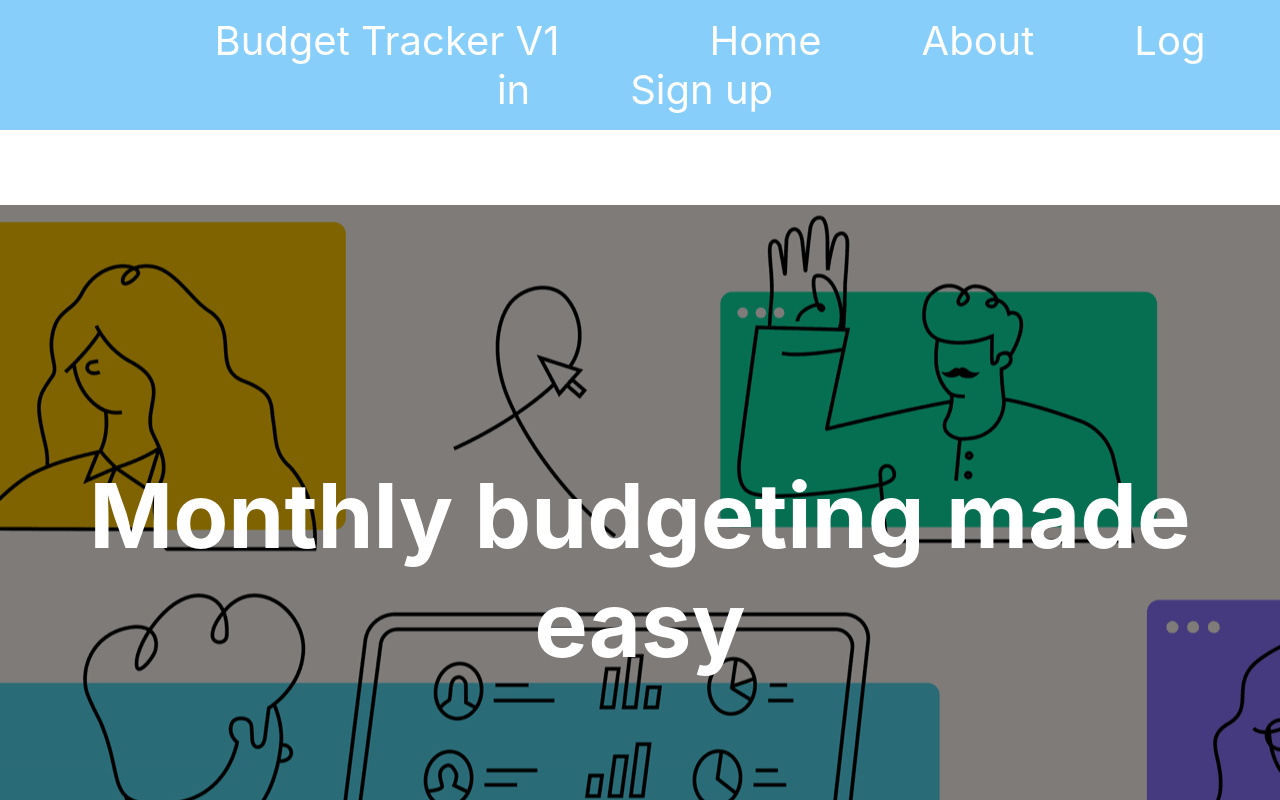
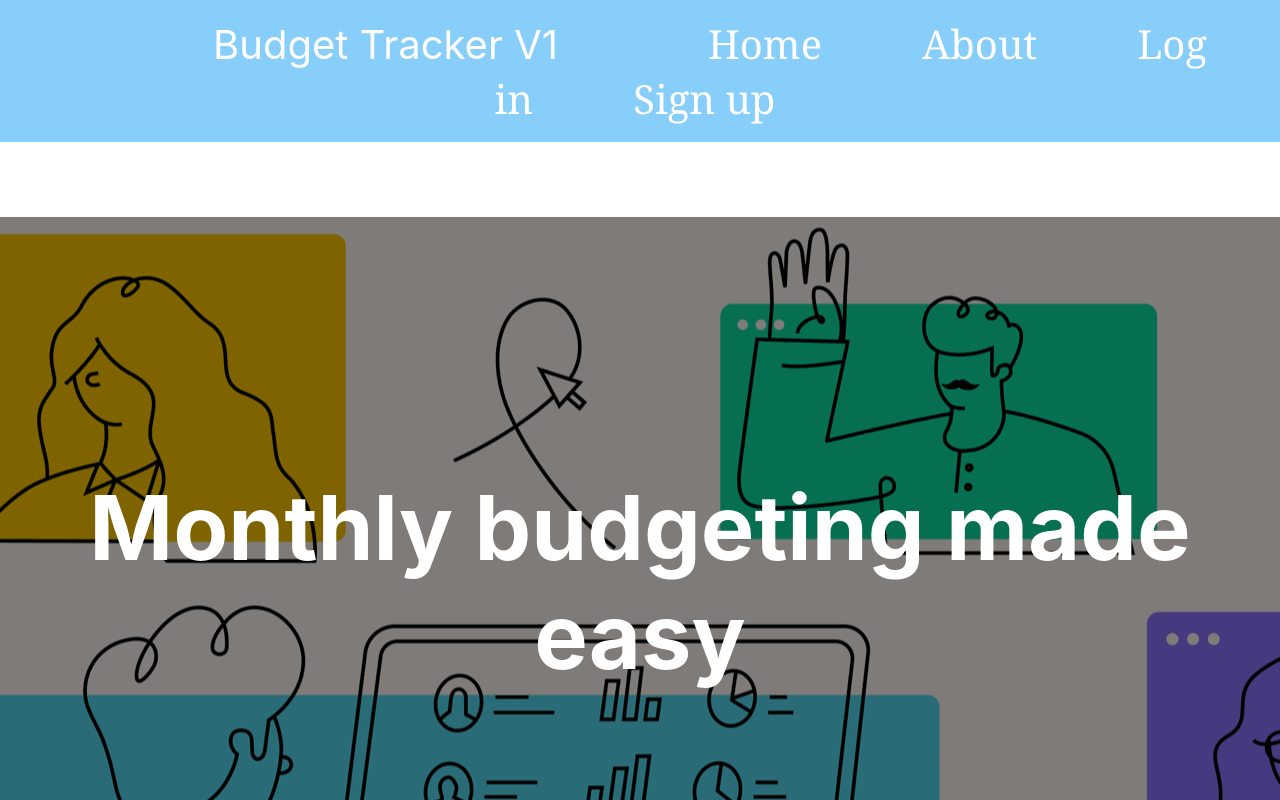
Before and after one commit to henry-li-06/Budget-Tracker, a React (Create React App) app in the folder budget-tracker-frontend/: page / in a window 1280 px wide. Shown: the top 800 px of the page. Built offline with nearby package versions, Linux system fonts and the light colour scheme.

Commit message:
Created class Home for homepage

```diff
--- a/budget-tracker-frontend/src/App.js
+++ b/budget-tracker-frontend/src/App.js
@@ -1,5 +1,6 @@
 import React from 'react';
-
+import Navbar from './static/Navbar.jsx';
+import Home from './static/Home.jsx';
 import './styles/App.css';
 
 function App() {
@@ -8,26 +9,13 @@ function App() {
       <header className="App=header">
         <header className="header">
           <div className="container">
-            <section id="navbar">
-              <ul>
-                <li id="heading">Budget Tracker V1</li>
-                <li>Home</li>
-                <li>About</li>
-                <li className="right">Log in</li>
-                <li className="right">Sign up</li>
-
-              </ul>
-            </section>
+            <Navbar />
           </div>
         </header>
       </header>
-      <section id="main-graphic">
-        <h1>Monthly budgeting made easy</h1>
-      </section>
-      <section id="feature-1">
-        <h1>Track your subscriptions</h1>
-      </section>
 
+
+      <Home />
 
 
 
--- /dev/null
+++ b/budget-tracker-frontend/src/static/Home.jsx
@@ -0,0 +1,23 @@
+import './../styles/home.css';
+import React from 'react';
+
+class Home extends React.Component {
+  render() {
+
+    return (
+      <div>
+        <section id="main-graphic">
+          <h1>Monthly budgeting made easy</h1>
+        </section>
+        <section id="feature-1">
+          <h1>Track your subscriptions</h1>
+        </section>
+      </div>
+    )
+
+  }
+
+
+}
+
+export default Home;
--- a/budget-tracker-frontend/src/Navbar.jsx
+++ b/budget-tracker-frontend/src/static/Navbar.jsx
@@ -1,5 +1,5 @@
 import React from 'react';
-import './styles/navbar.css';
+import './../styles/navbar.css';
 
 
 class Navbar extends React.Component {
@@ -8,10 +8,10 @@ class Navbar extends React.Component {
       <section id="navbar">
         <ul>
           <li id="heading">Budget Tracker V1</li>
-          <li>Home</li>
-          <li>About</li>
-          <li className="right">Log in</li>
-          <li className="right">Sign up</li>
+          <li className="link">Home</li>
+          <li className="link">About</li>
+          <li className="link">Log in</li>
+          <li className="link">Sign up</li>
 
         </ul>
       </section>
--- a/budget-tracker-frontend/src/styles/App.css
+++ b/budget-tracker-frontend/src/styles/App.css
@@ -53,47 +53,3 @@
   overflow: hidden;
   padding: 0;
 }
-
-#main-graphic{
-  background-image: linear-gradient(
-    rgba(0,0,0,0.5),
-    rgba(0,0,0,0.5)
-  ),
-  url(./../images/budget-image.png);
-  min-height: 900px;
-  min-width: 500px;
-  text-align: center;
-  background-position: center;
-  background-blend-mode: darken;
-  margin: 0;
-  padding: 0;
-}
-
-#main-graphic h1{
-  color: white;
-  font-size: 90px;
-  padding-top: 20%;
-}
-
-#feature-1{
-  background-image: linear-gradient(
-    rgba(0,0,0,0.5),
-    rgba(0,0,0,0.5)
-  ),
-  url(./../images/feature-1.jpg);
-  min-height: 900px;
-  min-width: 500px;
-  text-align: center;
-  background-position: center;
-  background-blend-mode: darken;
-  margin: 0;
-  background-size: cover;
-  padding: 0;
-}
-
-#feature-1 h1{
-  color: white;
-  font-size: 90px;
-  padding-top: 20%;
-
-}
--- /dev/null
+++ b/budget-tracker-frontend/src/styles/home.css
@@ -0,0 +1,43 @@
+#main-graphic{
+  background-image: linear-gradient(
+    rgba(0,0,0,0.5),
+    rgba(0,0,0,0.5)
+  ),
+  url(./../images/budget-image.png);
+  min-height: 900px;
+  min-width: 500px;
+  text-align: center;
+  background-position: center;
+  background-blend-mode: darken;
+  margin: 0;
+  padding: 0;
+}
+
+#main-graphic h1{
+  color: white;
+  font-size: 90px;
+  padding-top: 20%;
+}
+
+#feature-1{
+  background-image: linear-gradient(
+    rgba(0,0,0,0.5),
+    rgba(0,0,0,0.5)
+  ),
+  url(./../images/feature-1.jpg);
+  min-height: 900px;
+  min-width: 500px;
+  text-align: center;
+  background-position: center;
+  background-blend-mode: darken;
+  margin: 0;
+  background-size: cover;
+  padding: 0;
+}
+
+#feature-1 h1{
+  color: white;
+  font-size: 90px;
+  padding-top: 20%;
+
+}
--- a/budget-tracker-frontend/src/styles/navbar.css
+++ b/budget-tracker-frontend/src/styles/navbar.css
@@ -11,13 +11,13 @@
 #navbar li{
   display: inline;
   padding: 50px;
-  font-size: 40px;
 }
 
 #heading{
   margin: 50px;
 }
 
-.right{
-  right: 10px;
+.link{
+  font-family: Georgia, 'Times New Roman', Times, serif;
+  font-size: 30px;
 }
```
Also changed, not shown: budget-tracker-frontend/src/static/About.jsx (added).
